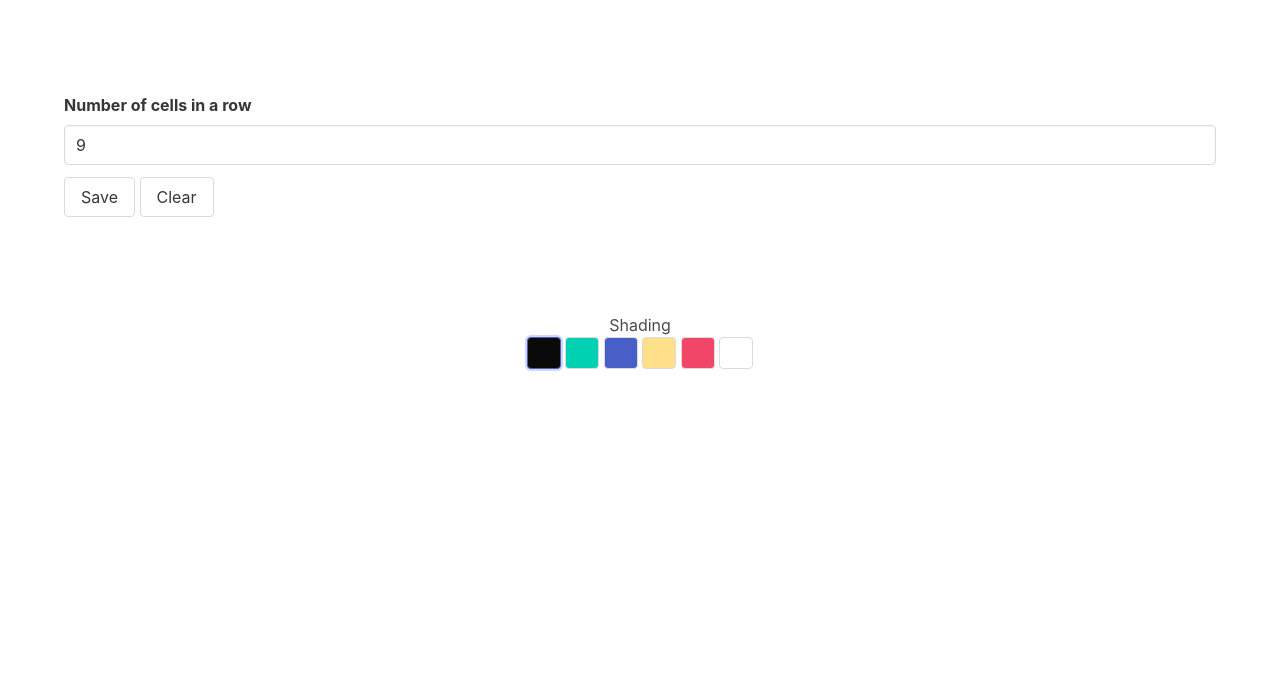
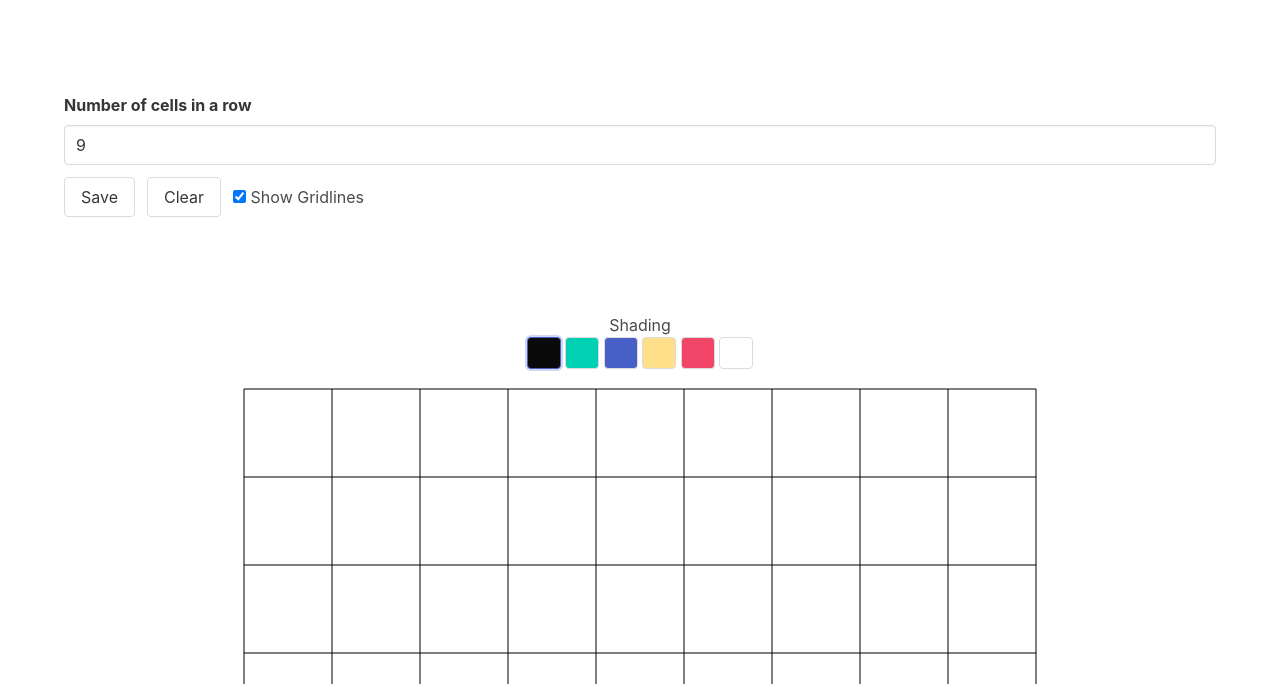
Before and after one commit to sean-dickinson/grid-maker, a plain HTML site: page dist/index.html in a window 1280 px wide. Shown: the part 116-800 px from the top of the page. Drawn offline with nearby package versions, Linux system fonts and the light colour scheme; a script that the page names is missing.

Commit message:
(feat) added checkbox for hiding grid

```diff
--- a/dist/index.html
+++ b/dist/index.html
@@ -1,22 +1,29 @@
 <!DOCTYPE html>
 <html lang="en">
-
   <head>
-    <meta charset="UTF-8">
-    <meta name="viewport" content="width=device-width, initial-scale=1.0">
-    <meta http-equiv="X-UA-Compatible" content="ie=edge">
+    <meta charset="UTF-8" />
+    <meta name="viewport" content="width=device-width, initial-scale=1.0" />
+    <meta http-equiv="X-UA-Compatible" content="ie=edge" />
     <title>Grid Maker</title>
-    <link rel="stylesheet" href="https://cdn.jsdelivr.net/npm/bulma@0.8.0/css/bulma.min.css">
-    <link rel="stylesheet" href="style.css">
-    <script src="https://unpkg.com/jspdf@latest/dist/jspdf.min.js" defer></script>
+    <link
+      rel="stylesheet"
+      href="https://cdn.jsdelivr.net/npm/bulma@0.8.0/css/bulma.min.css"
+    />
+    <link rel="stylesheet" href="style.css" />
+    <script
+      src="https://unpkg.com/jspdf@latest/dist/jspdf.min.js"
+      defer
+    ></script>
     <script src="script.js" defer></script>
   </head>
 
   <body>
     <section class="section">
       <h1 class="title">Grid Maker</h1>
-        <p class="subtitle">Create a grid of any size and download the result as a pdf sized for 8.5 x 11 standard
-            letter paper</p>
+      <p class="subtitle">
+        Create a grid of any size and download the result as a pdf sized for 8.5
+        x 11 standard letter paper
+      </p>
     </section>
     <section class="section">
       <div class="container">
@@ -26,20 +33,48 @@
             <input type="number" class="input" id="numCells" value="9" />
           </div>
         </div>
+        <div class="level">
+          <div class="level-left">
+            <div class="level-item">
               <button class="button" onclick="savepdf()">Save</button>
+            </div>
+            <div class="level-item">
               <button class="button" onclick="resetGrid()">Clear</button>
-
+            </div>
+            <div class="level-item">
+              <label class="checkbox">
+                <input type="checkbox" checked id="showGrid" />
+                Show Gridlines
+              </label>
+            </div>
+          </div>
+        </div>
       </div>
     </section>
     <section class="section">
       <div id="shading" class="container has-text-centered">
         <h3>Shading</h3>
         <div>
-                <button onclick="selectShade(this)" class="button has-background-black is-focused"></button>
-                <button onclick="selectShade(this)" class="button has-background-primary"></button>
-                <button onclick="selectShade(this)" class="button has-background-link"></button>
-                <button onclick="selectShade(this)" class="button has-background-warning"></button>
-                <button onclick="selectShade(this)" class="button has-background-danger"></button>
+          <button
+            onclick="selectShade(this)"
+            class="button has-background-black is-focused"
+          ></button>
+          <button
+            onclick="selectShade(this)"
+            class="button has-background-primary"
+          ></button>
+          <button
+            onclick="selectShade(this)"
+            class="button has-background-link"
+          ></button>
+          <button
+            onclick="selectShade(this)"
+            class="button has-background-warning"
+          ></button>
+          <button
+            onclick="selectShade(this)"
+            class="button has-background-danger"
+          ></button>
           <button onclick="selectShade(this)" class="button"></button>
         </div>
       </div>
@@ -48,5 +83,4 @@
       </div>
     </section>
   </body>
-
 </html>
```
Also changed, not shown: README.md, 1 other file. Lines whose indentation alone changed are shown as unchanged.
